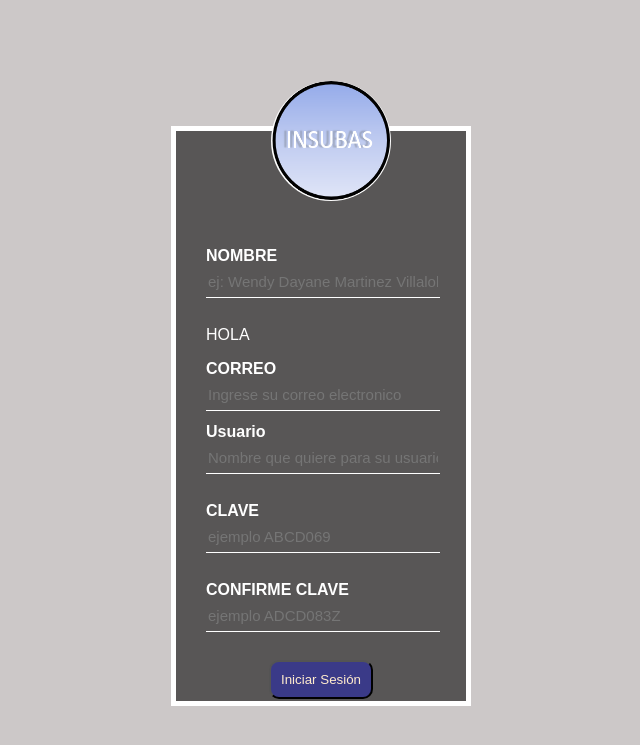
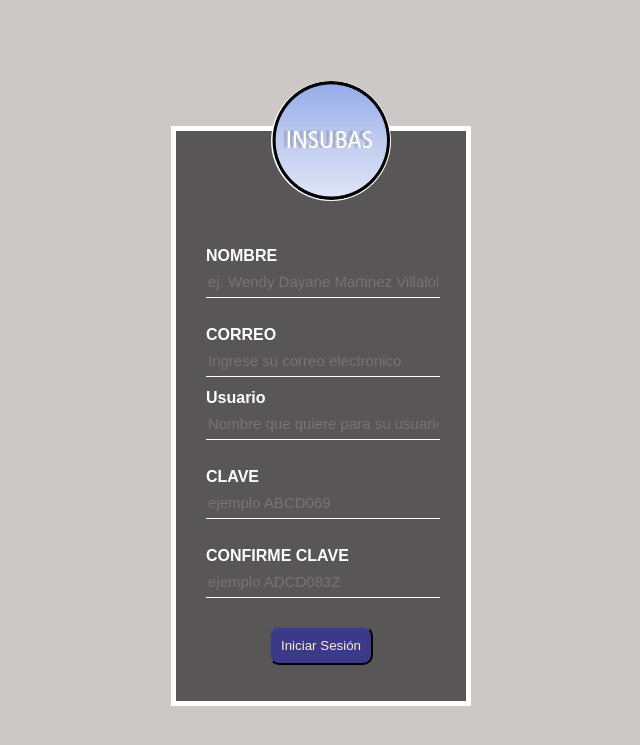
Before and after one commit to GiovanniSCV/ingweb, a Flask app: page /registro in a window 1280 px wide. Shown: the top 745 px of the page, without its empty margins (319-959 px from the left). Run offline with Flask 2, Linux system fonts and the light colour scheme; some libraries are stand-ins or nearby versions.

Commit message:
Correccion registro

```diff
--- a/templates/registro.html
+++ b/templates/registro.html
@@ -131,7 +131,6 @@ body {
                 <label for="nombre"> NOMBRE</label>
                 <input type="text" id="nombre" name="nombre" placeholder="ej: Wendy Dayane Martinez Villalobos" required>
                 <p>{{error1}}</p>
-                <p>HOLA</p>
                 <label for="correo">CORREO</label>
                 <input type="email" id="correo" name="correo" placeholder="Ingrese su correo electronico" required>
                 <label for="usuario">Usuario</label>
```
